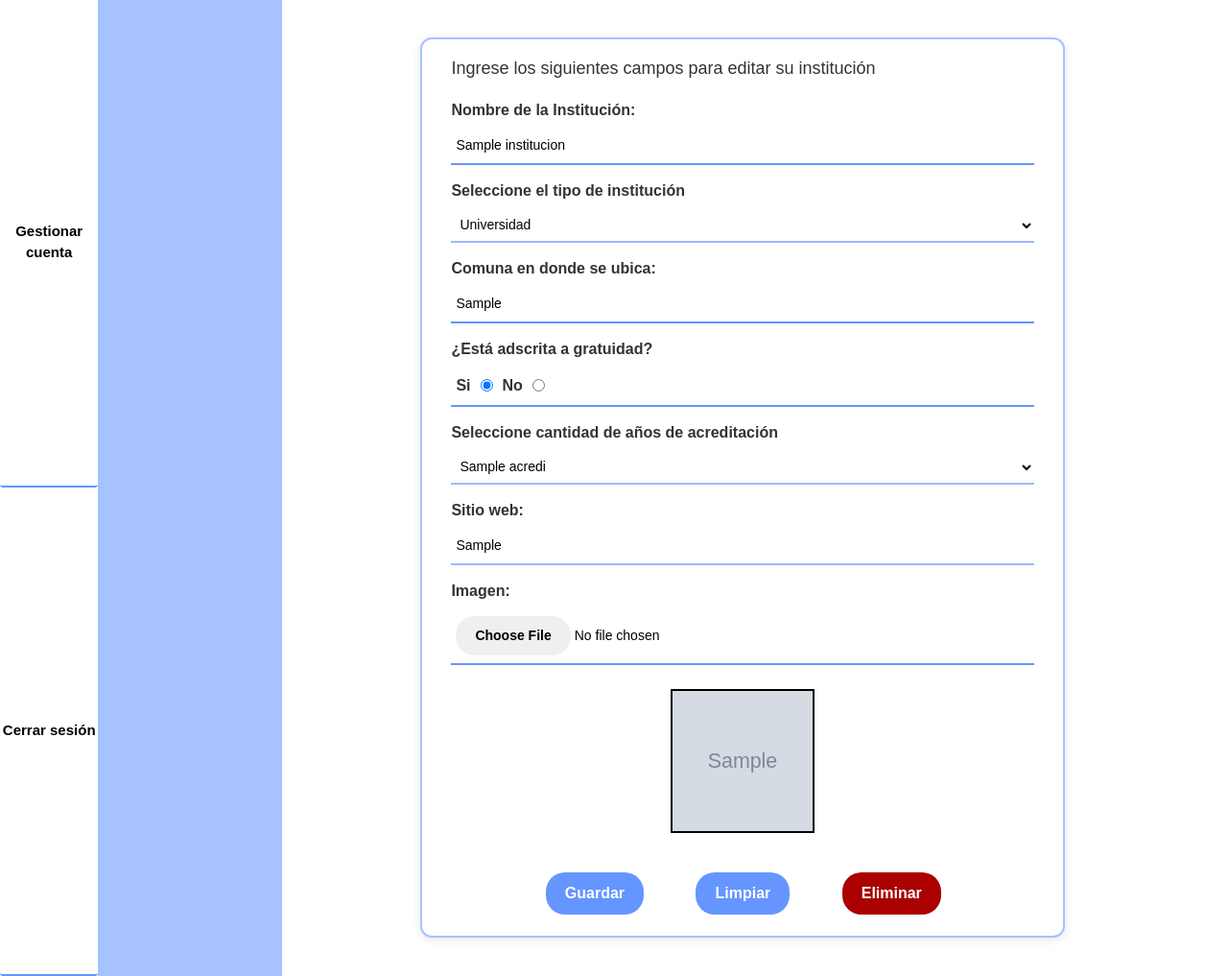
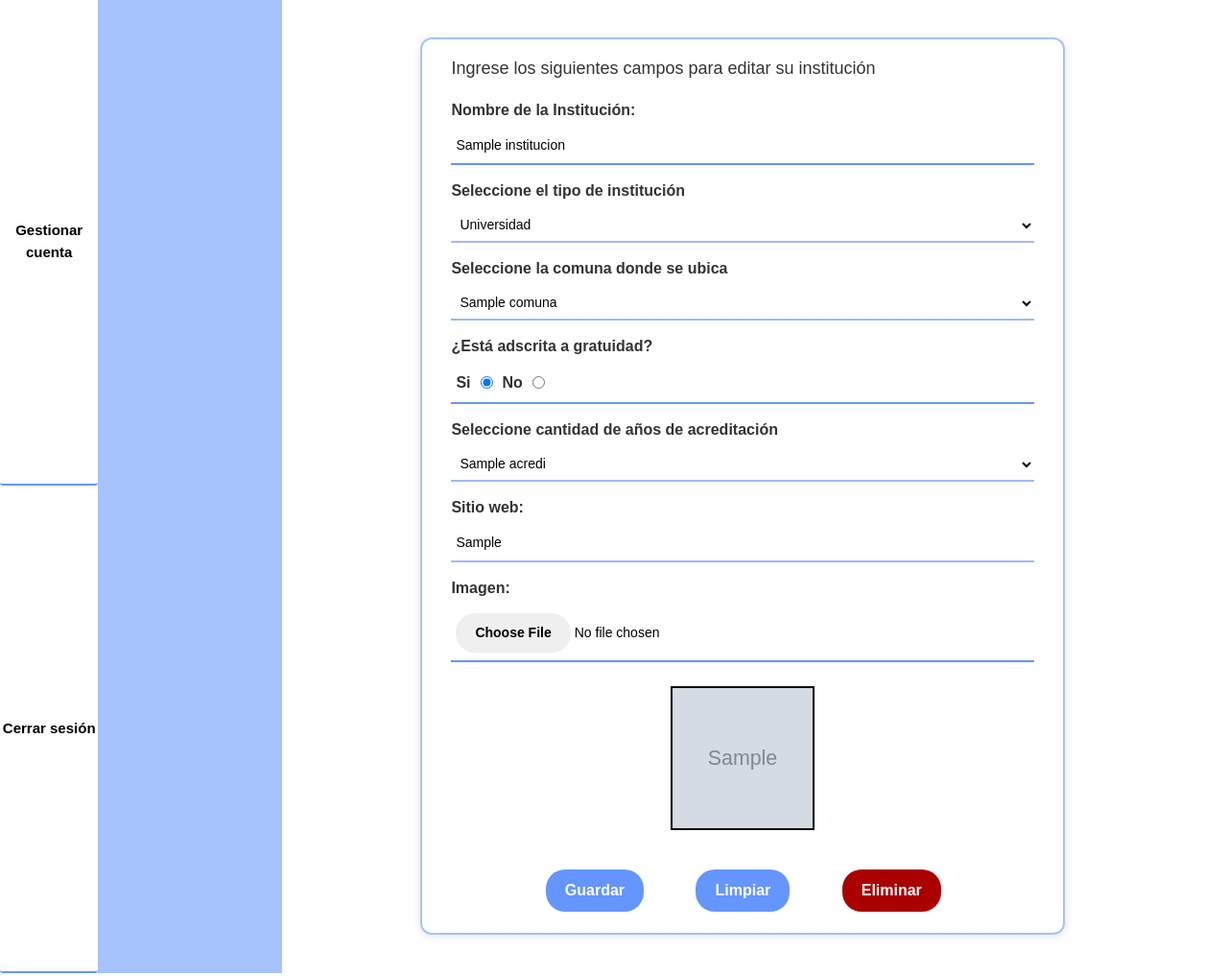
Before and after one commit to law153/Capstone_008D-Proyecto-College-Choice-Helper, a Django app: template Fase 2/Evidencias Proyecto/Evidencias de sistema/college_choice_helper/core/templates/core/institucion/editarInstitucion.html in a window 1280 px wide. Shown: the part 121-1138 px from the top of the page at 96% size. Run offline with Django 5.2, Linux system fonts and the light colour scheme; tables that the repository leaves empty hold one stand-in row (values such as "Sample post"); the template is opened without the code that fills it: values that come from a table or form of the project are taken from there, most other values are stand-ins (such as "Sample title", 1, 10 or a date in 2020); grey boxes marked "Sample" are stand-in pictures; some libraries are stand-ins or nearby versions.

Commit message:
implementado comunas en editar

```diff
--- a/Fase 2/Evidencias Proyecto/Evidencias de sistema/college_choice_helper/core/templates/core/institucion/agregarInstitucion.html
+++ b/Fase 2/Evidencias Proyecto/Evidencias de sistema/college_choice_helper/core/templates/core/institucion/agregarInstitucion.html
@@ -98,7 +98,7 @@
 
 
                     <div>
-                        <label for="tipoInsti">Seleccione la comuna donde se ubica</label>
+                        <label for="comuna_insti">Seleccione la comuna donde se ubica</label>
                         <select name="comuna_insti" id="comuna_insti">
                             {% for comu in comunas %}
                             <option value="{{ comu }}">{{ comu }}</option>
--- a/Fase 2/Evidencias Proyecto/Evidencias de sistema/college_choice_helper/core/templates/core/institucion/editarInstitucion.html
+++ b/Fase 2/Evidencias Proyecto/Evidencias de sistema/college_choice_helper/core/templates/core/institucion/editarInstitucion.html
@@ -134,8 +134,12 @@
                     </div>
 
                     <div>
-                        <label for="comuna_insti">Comuna en donde se ubica:</label>
-                        <input type="text" id="comuna_insti" name="comuna_insti" value="{{insti.comunaInstitucion}}">
+                        <label for="comuna_insti">Seleccione la comuna donde se ubica</label>
+                        <select name="comuna_insti" id="comuna_insti">
+                            {% for comu in comunas %}
+                            <option value="{{ comu }}" {% if insti.comunaInstitucion == comu %} selected {% endif %} >{{ comu }}</option>
+                            {% endfor %}
+                        </select>
                     </div>
 
                     <label>¿Está adscrita a gratuidad?</label>
```
Also changed, not shown: Fase 2/Evidencias Proyecto/Evidencias de sistema/college_choice_helper/core/viewsInsti.py (+4 -3 lines).
